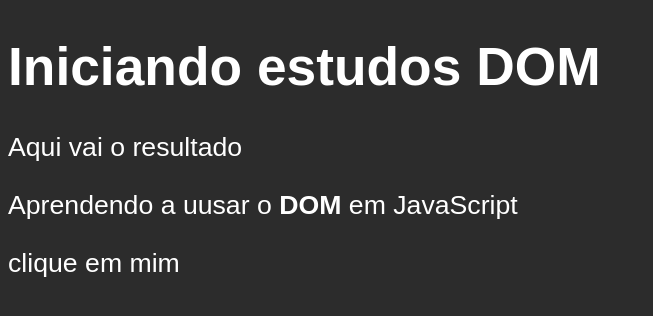
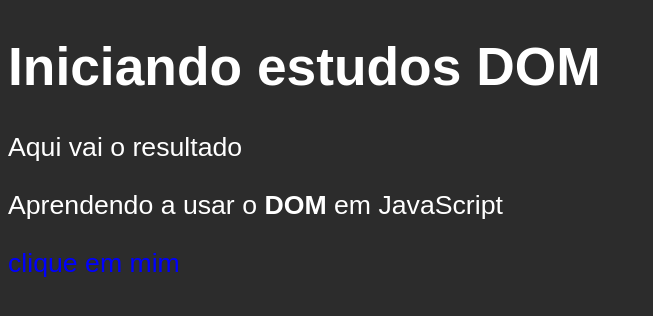
Before and after one commit to Possomato/javascript-CursoemVideo, a plain HTML site: page ex005/index.html in a window 1280 px wide. Shown: the whole page, without its empty margins (0-653 px from the left). Drawn offline with Linux system fonts and the light colour scheme.

Commit message:
att ex005

```diff
--- a/ex005/index.html
+++ b/ex005/index.html
@@ -16,9 +16,19 @@
 <body>
     <h1>Iniciando estudos DOM</h1>
     <p>Aqui vai o resultado</p>
-    <p>Aprendendo a uusar o <strong>DOM</strong> em JavaScript</p>
-    <div>
+    <p>Aprendendo a usar o <strong>DOM</strong> em JavaScript</p>
+    <div id="msg">
         clique em mim
     </div>
+    <script>
+        var corpo = window.document.body
+        var p1 = window.document.getElementsByTagName('p')[1]
+        // var d = window.document.getElementById('msg')
+        // window.document.write('Está escrito assim: ' + p1.innerHTML)
+        // d.style.background = 'Blue'
+        // d.innerText = 'Estou aguardando...'
+        var d = window.document.querySelector('div#msg')
+        d.style.color = 'Blue'
+    </script>
 </body>
 </html>
```
